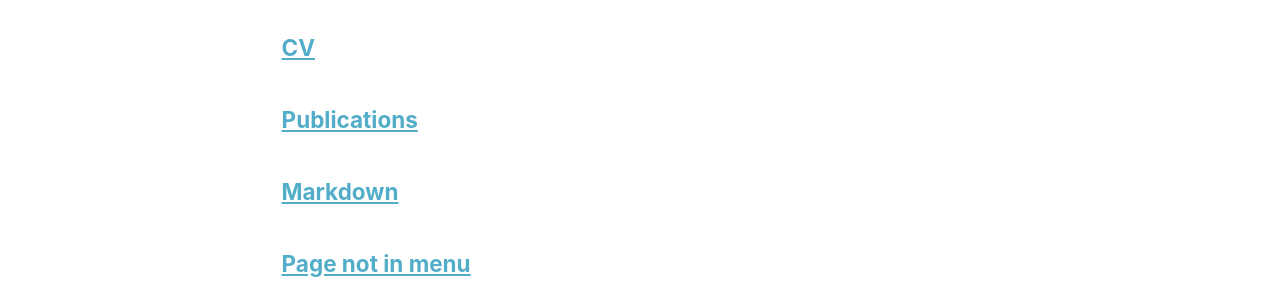
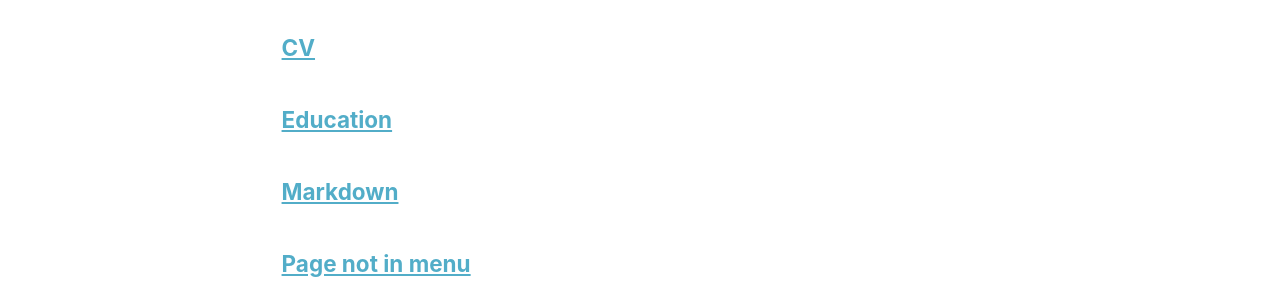
Before and after one commit to Rajdeep-G/Rajdeep-G.github.io, a Jekyll site: the page built from _pages/page-archive.html, in a window 1280 px wide and 900 px high, scrolled down 468 px. Shown: the part 154-454 px from the top of the window. Built offline with Jekyll 4.4.1, drawn with Linux system fonts in a browser that asks for light colours.

Commit message:
Update education.md

```diff
--- a/_pages/education.md
+++ b/_pages/education.md
@@ -1,8 +1,7 @@
 ---
 layout: archive
-title: "Publications"
-permalink: /publications/
-author_profile: true
+title: "Education"
+permalink: /education/
 ---
 
 - **Detection of Cipher Types Using Machine Learning Techniques**.
```
